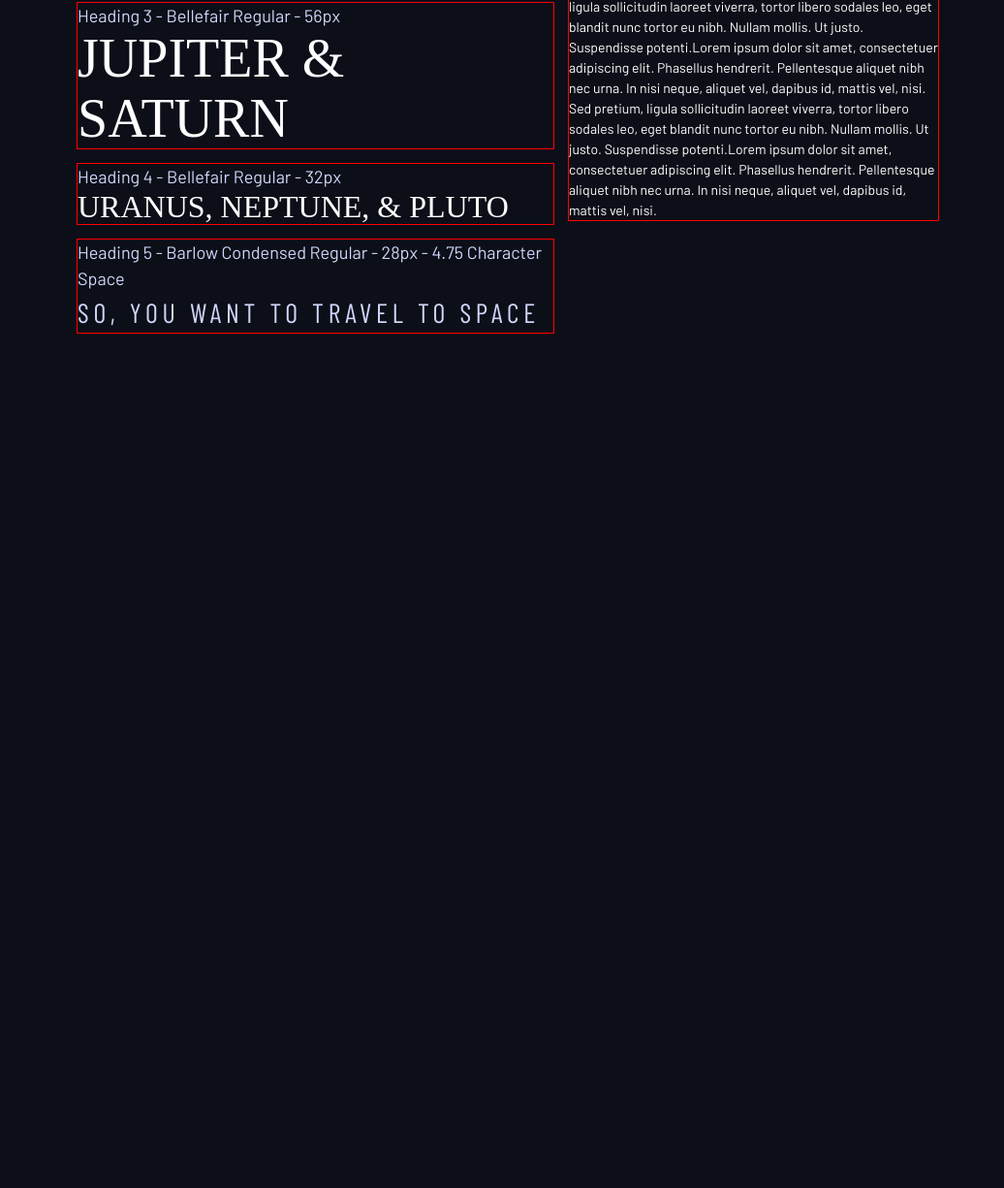
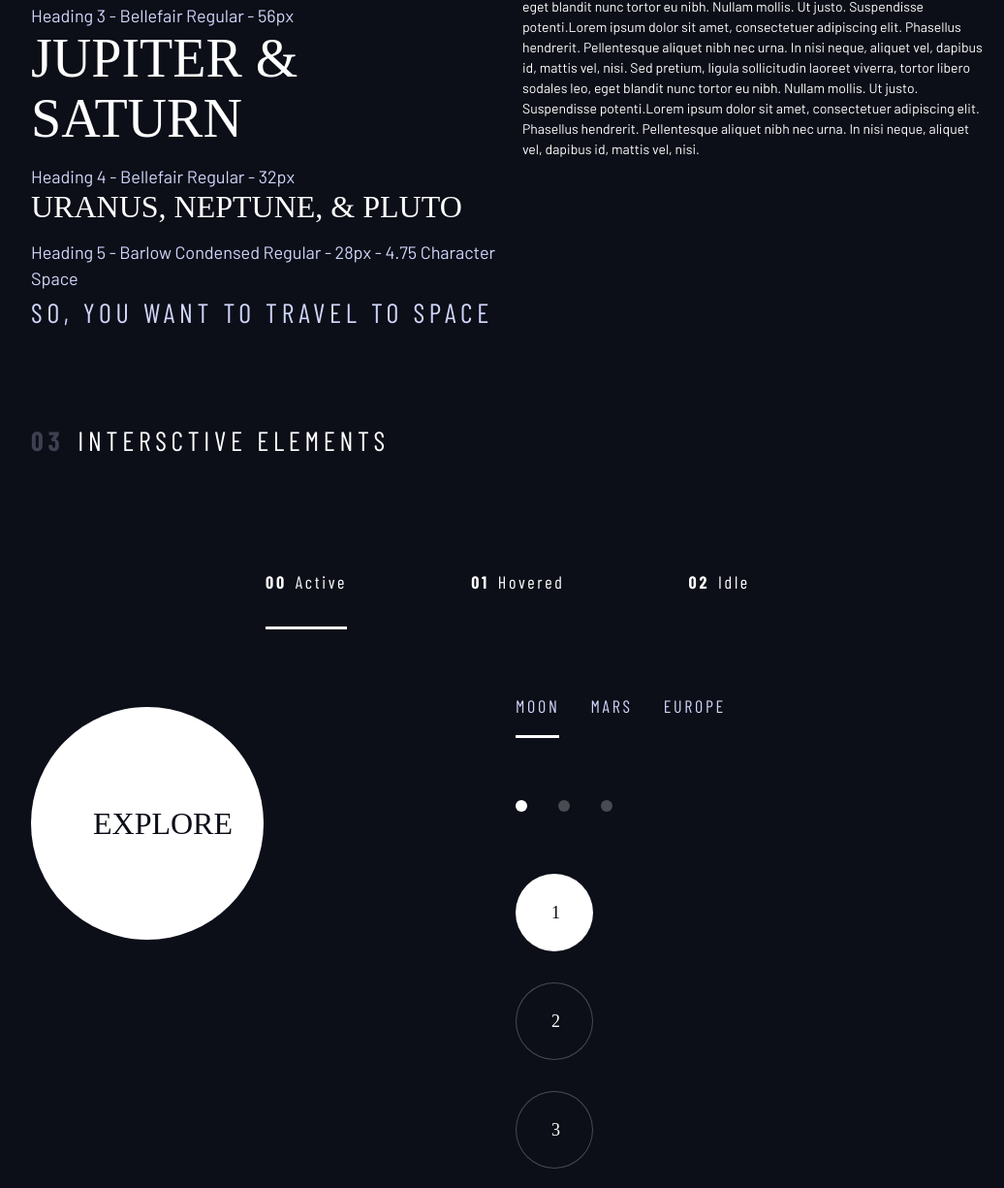
Before and after one commit to devnikesh/design-system, a plain HTML site: page index.html in a window 1280 px wide. Shown: the part 755-1980 px from the top of the page at 97% size, without its empty margins (116-1152 px from the left). Before the commit the page ends 1118 px from the top, so only its background shows below. Drawn offline with nearby package versions, Linux system fonts and the light colour scheme; a web font is replaced by a local one.

Commit message:
Design System

```diff
--- a/index.css
+++ b/index.css
@@ -123,7 +123,7 @@ textarea {
 .container {
   padding-inline: 2em;
   margin-inline: auto;
-  max-width: 60rem;
+  max-width: 66rem;
 }
 
 .sr-only {
@@ -241,5 +241,118 @@ textarea {
 
 .flow > *:where(:not(:first-child)) {
   margin-top: var(--flow-space, 1rem);
-  outline: 1px solid red;
 }
+
+/* ---------------------- */
+/*     Components  */
+/* ---------------------- */
+
+.large-btn {
+  position: relative;
+  border-radius: 50%;
+  z-index: 1;
+  display: grid;
+  place-items: center;
+  padding: 0 2em;
+  aspect-ratio: 1;
+  max-width: 15rem;
+  max-height: 15rem;
+}
+
+.large-btn::after {
+  content: "";
+  position: absolute;
+  z-index: -1;
+  background-color: hsl(var(--clr-light) / 0.15);
+  height: 100%;
+  width: 100%;
+  border-radius: 50%;
+  opacity: 0;
+  transition: opacity 500ms linear, transform 600ms ease-in-out;
+}
+
+.large-btn:hover::after,
+.large-btn:focus::after {
+  transform: scale(1.5);
+  opacity: 1;
+}
+
+.primary-nav {
+  --underline-gap: 2rem;
+  list-style: none;
+  margin: 0;
+  padding: 0;
+}
+
+.primary-nav a > span {
+  font-weight: 700;
+  margin-right: 0.5em;
+  color: var(--txt-clr-white);
+}
+
+.underline-indicators > * {
+  padding: var(--underline-gap, 1rem) 0;
+  border: 0;
+  cursor: pointer;
+  border-bottom: 0.2rem solid hsl(var(--clr-white) / 0);
+}
+
+.underline-indicators > *:hover,
+.underline-indicators > *:focus {
+  border-bottom: 0.2rem solid hsl(var(--clr-white) / 0.25);
+  transition: border 700ms;
+}
+
+.underline-indicators > .active,
+.underline-indicators > [aria-selected="true"] {
+  border-bottom: 0.2rem solid hsl(var(--clr-white) / 1);
+}
+
+.dot-indicators > * {
+  cursor: pointer;
+  border: 0;
+  border-radius: 50%;
+  aspect-ratio: 1;
+  background-color: hsl(var(--clr-white) / 0.25);
+}
+
+.dot-indicators > *:hover,
+.dot-indicators > *:focus {
+  background-color: hsl(var(--clr-white) / 0.5);
+  transition: border 700ms;
+}
+
+.dot-indicators > .active,
+.dot-indicators > [aria-selected="true"] {
+  background-color: hsl(var(--clr-white));
+}
+
+/* Number */
+
+.number-indicators > * {
+  display: grid;
+  place-items: center;
+  /* font-size: var(--fs-400); */
+  font-family: var(--ff-serif);
+  padding: 0 2em;
+  cursor: pointer;
+  border: 1px solid hsl(var(--clr-white) / 0.25);
+  border-radius: 50%;
+  aspect-ratio: 1;
+  width: 5rem;
+  color: var(--txt-clr-white);
+  background-color: hsl(var(--clr-dark));
+}
+
+.number-indicators > *:hover,
+.number-indicators > *:focus {
+  background-color: hsl(var(--clr-dark));
+  border: 1px solid hsl(var(--clr-light) / 0.5);
+  transition: border 700ms;
+}
+
+.number-indicators > .active,
+.number-indicators > [aria-selected="true"] {
+  background-color: hsl(var(--clr-white));
+  color: var(--txt-clr-dark);
+}
--- a/index.html
+++ b/index.html
@@ -103,7 +103,65 @@
 
 
       </section>
+      <section id="elements" style="margin: 40px 0 10px 0; padding: 40px 0 10px 0;">
+        <h2 class="numbered-title"><span>03</span>Intersctive Elements</h2>
 
+        <!-- navigation -->
+        <div class="grid" style="place-items: center; margin-top: 80px;">
+          <nav>
+            <ul class="primary-nav flex underline-indicators" style="--gap: 8rem">
+              <li class="fs-400 active"><a class="txt-white ff-sans-cond fs-400 letter-spacing-2" href="#"><Span>00</Span>Active</a></li>
+              <li class="fs-400"><a  class="txt-white ff-sans-cond fs-400 letter-spacing-2"href="#"><Span>01</Span>Hovered</a></li>
+              <li class="fs-400"><a  class="txt-white ff-sans-cond fs-400 letter-spacing-2"href="#"><Span>02</Span>Idle</a></li>
+
+            </ul>
+          </nav>
+
+
+        </div>
+
+        <div class="flex ">
+          <div style="margin-top: 5rem; flex: 1;">
+            <!-- explore button -->
+            <a href="#" class="large-btn uppercase ff-serif fs-600 txt-dark bg-white">Explore</a>
+            <!-- <p class="txt-accent ">Landing Page Main Button - Idle</p> -->
+          </div>
+
+          <div class="flow" style="margin-top: 50px; flex: 1; --flow-space:4rem; " >
+            <!-- Tabs -->
+            <div class="underline-indicators flex" style="--gap: 2rem">
+              <button aria-selected="true" class="uppercase txt-accent letter-spacing-2 bg-dark ff-sans-cond">Moon</button>
+              <button aria-selected="false" class="uppercase txt-accent letter-spacing-2 bg-dark ff-sans-cond">Mars</button>
+              <button aria-selected="false" class="uppercase txt-accent letter-spacing-2 bg-dark ff-sans-cond">Europe</button>
+            </div>
+
+            <!-- Dots -->
+
+            <div class="dot-indicators flex" style="--gap: 2rem">
+              <button aria-selected="true" "> </button>
+              <button aria-selected="false" class=" bg-accent "><span class="sr-only">Slide Title</span> </button>
+              <button aria-selected="false" class=" bg-accent "><span class="sr-only">Slide Title</span></button>
+            </div>
+
+
+            <!-- Numbers -->
+
+            <div class="number-indicators flex" style="--gap: 2rem; flex-direction: column;">
+              <button aria-selected="true" >1</button>
+              <button aria-selected="false" > 2</button>
+              <button aria-selected="false" >3</button>
+            </div>
+
+
+
+
+          </div>
+
+
+        </div>
+
+
+      </section>
     </div>
     </div>
   </body>
```
